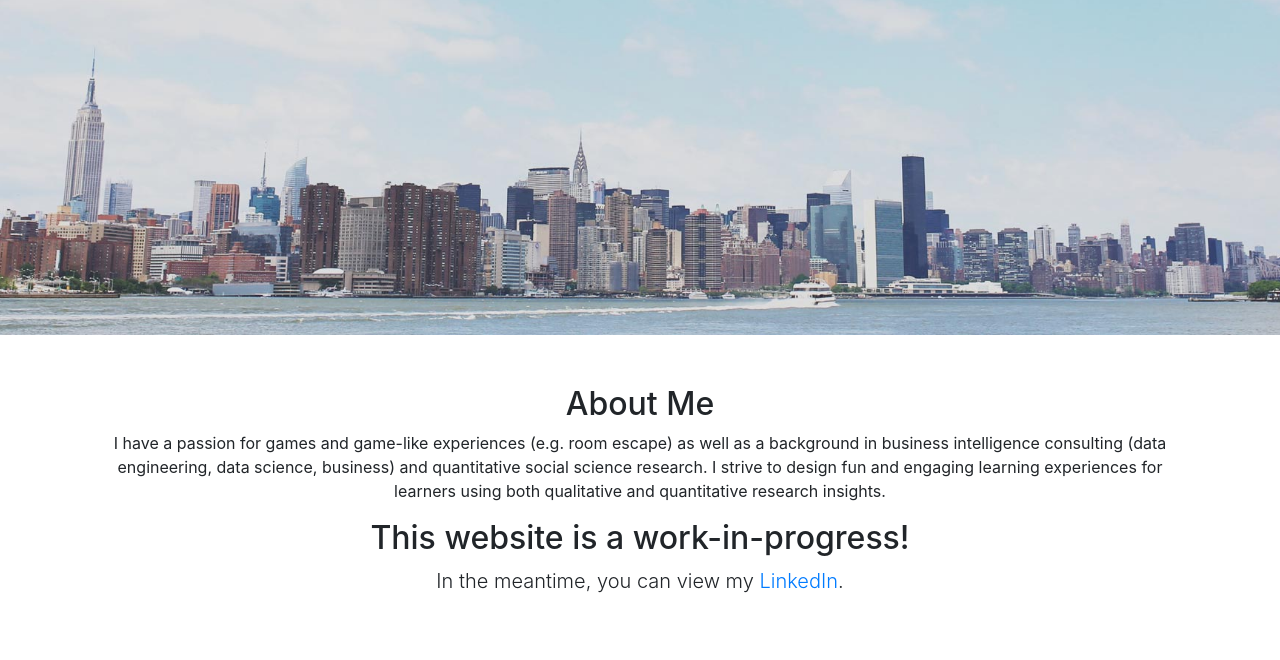
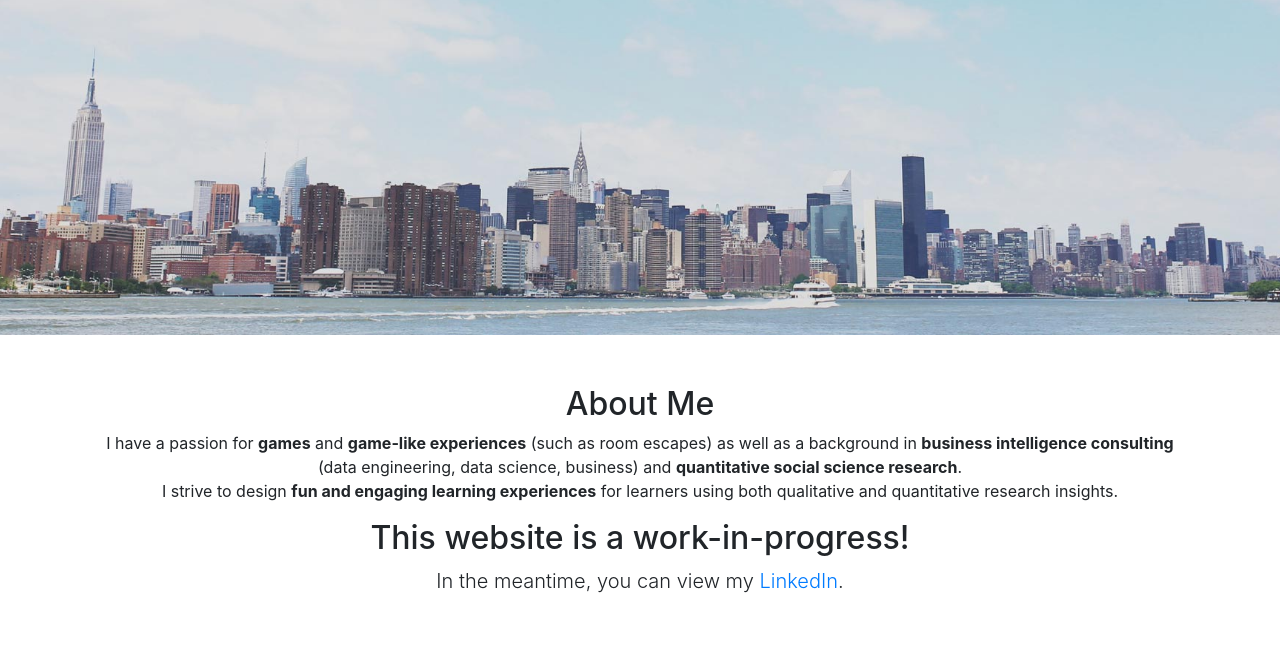
Before and after one commit to mintnip/mintnip.github.io, a website with bundled scripts: page index.html in a window 1280 px wide. Shown: the part 465-1125 px from the top of the page. Built offline with nearby package versions, Linux system fonts and the light colour scheme.

Commit message:
reorganized About Me

```diff
--- a/index.html
+++ b/index.html
@@ -62,7 +62,8 @@
     <section id="about" class="about">
       <div class="container text-center">
         <h2>About Me</h2>
-        <p>I have a passion for games and game-like experiences (e.g. room escape) as well as a background in business intelligence consulting (data engineering, data science, business) and quantitative social science research. I strive to design fun and engaging learning experiences for learners using both qualitative and quantitative research insights.</p>
+        <p>I have a passion for <strong>games</strong> and <strong>game-like experiences</strong> (such as room escapes) as well as a background in <b>business intelligence consulting</b> (data engineering, data science, business) and <b>quantitative social science research</b>.
+          <br>I strive to design <strong>fun and engaging learning experiences</strong> for learners using both qualitative and quantitative research insights.</p>
 
         <h2>This website is a work-in-progress!</h2>
         <p class="lead">In the meantime, you can view my
```
